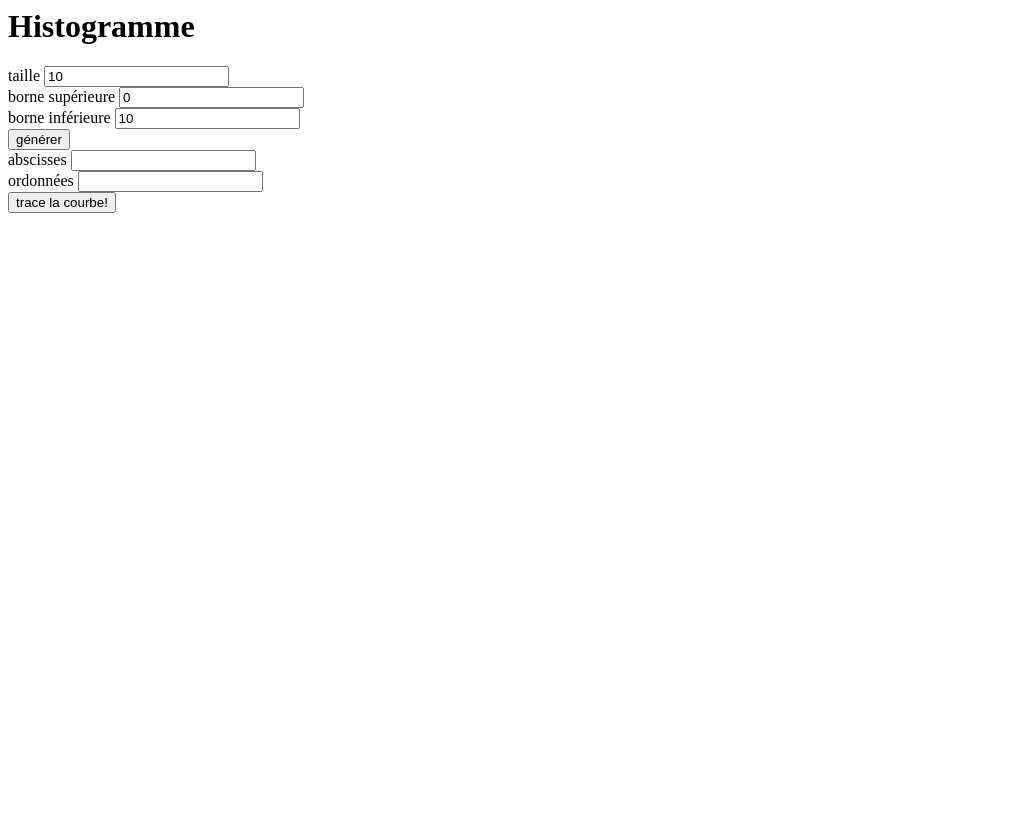
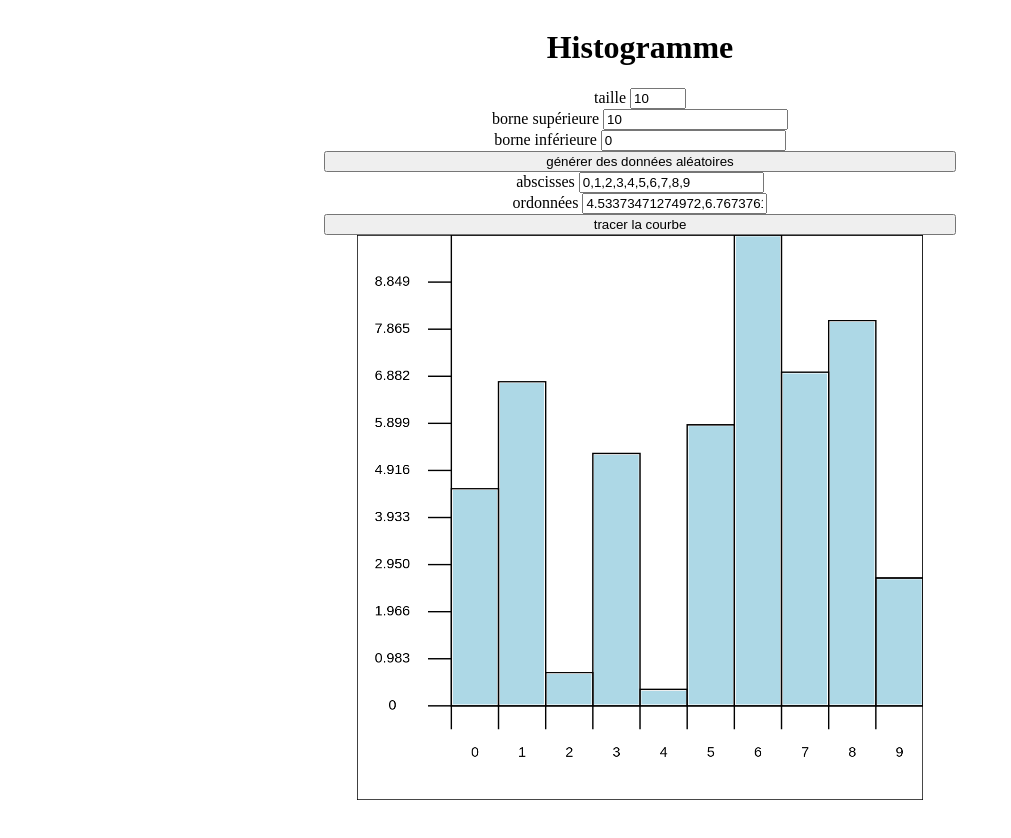
Before and after one commit to matteosev/projet4-histogramme, a plain HTML site: page index.html in a window 1280 px wide. Shown: the whole page, without its empty margins (0-1011 px from the left). After the commit the page ends 816 px from the top, so only its background shows below. Drawn offline with Linux system fonts and the light colour scheme.

Commit message:
Add files via upload

```diff
--- a/index.html
+++ b/index.html
@@ -1,23 +1,36 @@
+<!DOCTYPE html>
+<html>
+
+<head>
+  <meta charset="utf-8">
+  <meta name="viewport" content="width=device-width">
+  <title>Histogramme - projet 4</title>
+  <link rel = "stylesheet" href = "style.css">
+</head>
+<body>
+
+  <div class = "interface" id="main">
+
     <h1>Histogramme</h1>
 
     <div class="interface">
 
       <div class="input-group">
         <label for="size">taille</label>
-    <input type="number" name="size" id="sizeData" value="10">
+        <input type="number" name="size" id="sizeData" min = "1" max = "25" value="10">
       </div>
 
       <div class="input-group">
         <label for="limitSup">borne supérieure</label>
-    <input type="text" name="limitSup" id="limitSup" value="0">
+        <input type="text" name="limitSup" id="limitSup" value="10"></input>
       </div>
 
       <div class="input-group">
         <label for="limitInf">borne inférieure</label>
-    <input type="text" name="limitInf" id="limitInf" value="10">
+        <input type="text" name="limitInf" id="limitInf" value="0"></input>
       </div>
 
-  <button type="button" onclick = "generateRandomData()">générer</button>
+      <button type="button" onclick = "generateRandomData()">générer des données aléatoires</button>
 
     </div>
 
@@ -25,16 +38,16 @@
 
       <div class="input-group">
         <label for="abs">abscisses</label>
-    <input type="text" name="abs" id="listX">
+        <input type="text" name="abs" id="listX"></input>
       </div>
 
       <div class="input-group">
         <label for="ord">ordonnées</label>
-    <input type="text" name="ord" id="listY">
+        <input type="text" name="ord" id="listY"></input>
       </div>
 
       <button type="button" onclick = "drawHisto()">
-  trace la courbe!</button>
+      tracer la courbe</button>
 
     </div>
 
--- a/script.js
+++ b/script.js
@@ -1,3 +1,10 @@
+function checkInputs(){
+  sizeData = parseInt(document.querySelector("#sizeData").value);
+  (sizeData < 1)? document.querySelector("#sizeData").value = 1: "";
+  (sizeData > 25)? document.querySelector("#sizeData").value = 25: "";
+}
+checkInputs();
+
 function generateRandomData(){
   const size = document.querySelector('#sizeData').value;
   const min = parseFloat(document.querySelector('#limitInf').value);
@@ -20,8 +27,9 @@ function generateRandomData(){
 
 function countDecimals(number){
   if (Math.floor(number) === number) return 0;
-  return number.toString();
+  return number.toString().split(".")[1].length;
 }
+
 function getScale(number){
   /*
   entrée: un nombre < 1
@@ -49,7 +57,6 @@ function getScale(number){
   else if (number >= 0){
     if (number.toString().includes("e")){
       number = number.toString();
-      console.log(number)
       for (i = 0; i < number.length; i++){
         if (number[i] == "e"){
           return number.substring(i + 1);
@@ -65,10 +72,9 @@ function getScale(number){
 }
 
 function adaptToDisplay(number){
-  console.log(`nombre à adapter : ${number} ${getScale(number)} ${countDecimals(number)}`);
       // on s'assure que le nombre est bien un nombre et pas une chaine de caractère
   number = parseFloat(number);
-  if (number > Math.pow(10, 6)){
+  if (number >= Math.pow(10, 6)){
     // l'exposant de l'échelle du nombre, ex: getScale(236) = 2
     const exponent = getScale(number);
     // l'échelle, ex: Math.pow(10, 2) = 10^2 = 100
@@ -79,13 +85,16 @@ function adaptToDisplay(number){
     number = number.toExponential();
     // en 1 ligne
     // number = (Math.floor(parseFloat(number) / Math.pow(10, getScale(number))) * Math.pow(10, getScale(number))).toExponential();
-  } else if (getScale(number) <= -3){
+  } else if (number >= 10){
+    number = number.toFixed(0);
+  } else if (countDecimals(number) > 3){
+    number = number.toFixed(3);
+  } else if (countDecimals(number) > 3){
     scale = Math.abs(getScale(number));
-    console.log(scale);
     number = parseFloat(number.toFixed(scale));
-    number = number.toExponential();
-  } else if (number < 1){
-    number = number.toFixed(Math.abs(getScale(number)));
+    if (number < 0.001){
+      number = number.toExponential();
+    }
   }
   return number;
 }
@@ -177,7 +186,6 @@ function getLists(){
   Je viens de me rendre compte qu'il y a trop de fonctions dans ce
   paragraphe.
   */
-
   return {
     abs: document.querySelector("#listX").value.split(",").filter(val => val).map(Number),//.sort((firstNum, secondNum) => firstNum - secondNum),
     ord: document.querySelector("#listY").value.split(",").filter(val => val).map(Number)//.sort((firstNum, secondNum) => firstNum - secondNum)
@@ -308,12 +316,10 @@ function drawAbs(graduationLength, axisSize, listAbs, step){
   ctx.fillStyle = "black";  // couleur de remplissage (pour le texte)
   ctx.textAlign = "center"; // alignement horizontal
   ctx.beginPath();
-  //console.clear();
   for (i in listAbs){
     let value = listAbs[i];
-    //console.log(value);
-    //console.log(getScale(value));
-    value = value.toFixed(Math.abs(getScale(value)));
+    //value = value.toFixed(Math.abs(getScale(value)));
+    value = adaptToDisplay(value);
     const x = axisSize + i * step;  // abscisse de la graduation
     // on écrit la valeur de la graduation
     ctx.fillText(String(value), x + step / 2, histoHeight + 2 * graduationLength)
@@ -345,7 +351,7 @@ function drawOrd(graduationLength, axisSize, histoHeight, maxOrd){
   // parcours des graduations
   for (let i = 0; i < nbGraduation; i++){
     // calcul et arrondi si nécessaire de la valeur à afficher
-    const value = adaptToDisplay((i * stepValue)/*.toFixed(precision)*/);
+    const value = adaptToDisplay((i * stepValue));
     // hauteur de la graduation à tracer
     const y = histoHeight - i * stepGraduation;
     // affichage de la valeur à gauche de la graduation dans l'espace réservé
@@ -363,7 +369,6 @@ function drawColumns(columns, step, axisSize){
   // parcours de toutes les colonnes
   for (i in columns){
     column = columns[i];
-    //console.log(`colonne ${i} :`, column);
     const abs  = i * step.abs;  // position "virtuelle" en abscisse
     const ord = column.ord * step.ord;  // idem pour les ordonnées
     // trace le contour de la colonne
@@ -381,14 +386,8 @@ function drawHisto(){
   et des ordonées.
   */
 
-  //console.clear();  // effacer contenu de la console
-  nb = -0.045;
-  //console.log(nb);
-  //console.log("précision", getScale(nb));
-
   // on récupère les listes des abscisses et ordonnées entrées par l'utilisateur
   const lists = getLists();
-
   // on récupère le minimum et maximum de chaque liste
   const extremums = {
     abs: getExtremums(lists.abs),
@@ -472,9 +471,15 @@ document.body.style.height = "100vh";
 // pouvoir dessiner dessus
 const ctx = can.getContext("2d");
 ctx.font = "30px Arial";  // taille et police du texte
+generateRandomData()
 resizeCanvas(); // on met le canvas à la bonne taille
-generateRandomData()
 
 // pour rendre le canvas "responsive" (adaptatif)
 // window.addEventListener("événement", fonctionAexecuter)
 window.addEventListener("resize", resizeCanvas);
+
+inputs = document.querySelectorAll("input");
+
+for (i in inputs){
+  inputs[i].onchange = checkInputs;
+}
```
Lines whose indentation alone changed are shown as unchanged.
